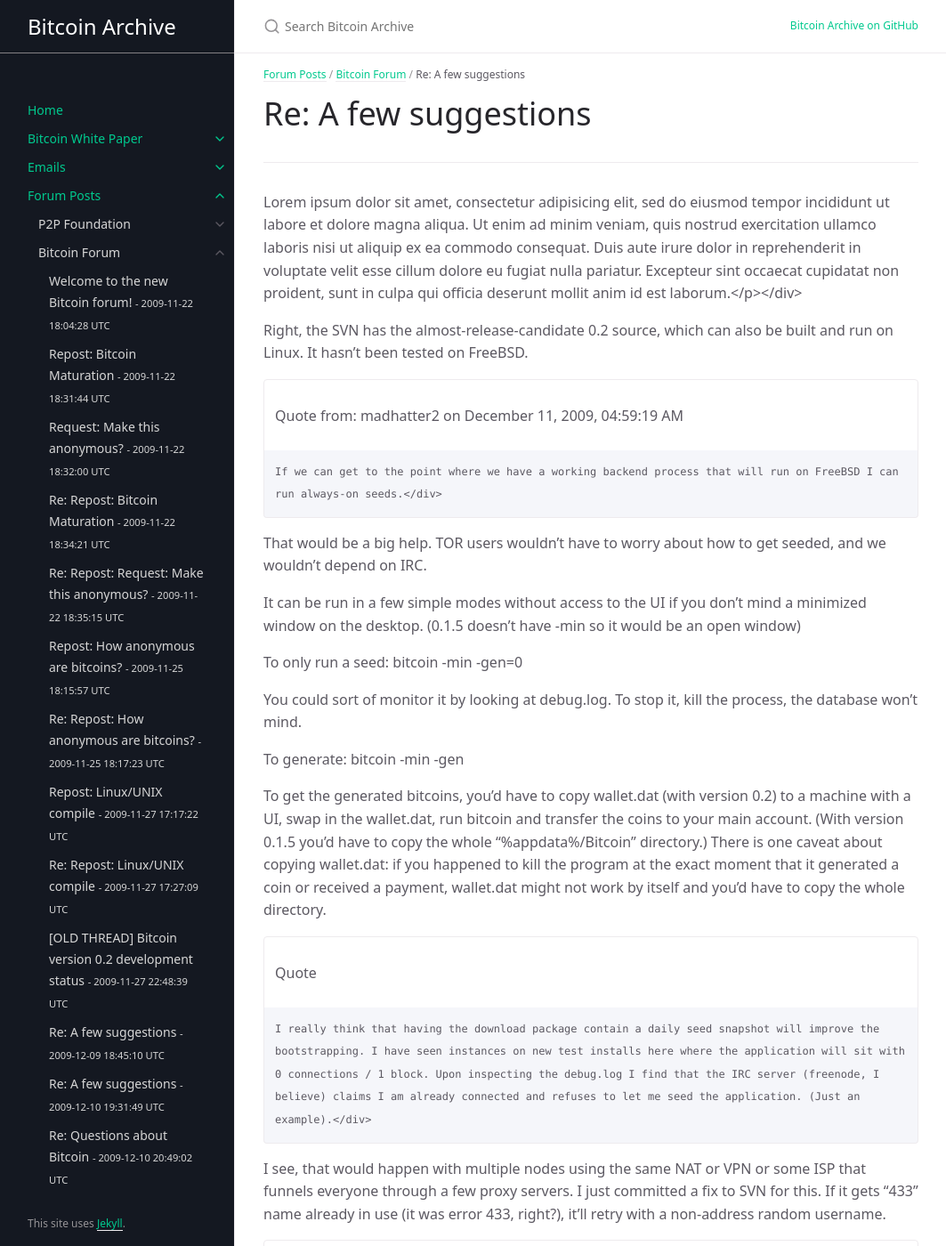
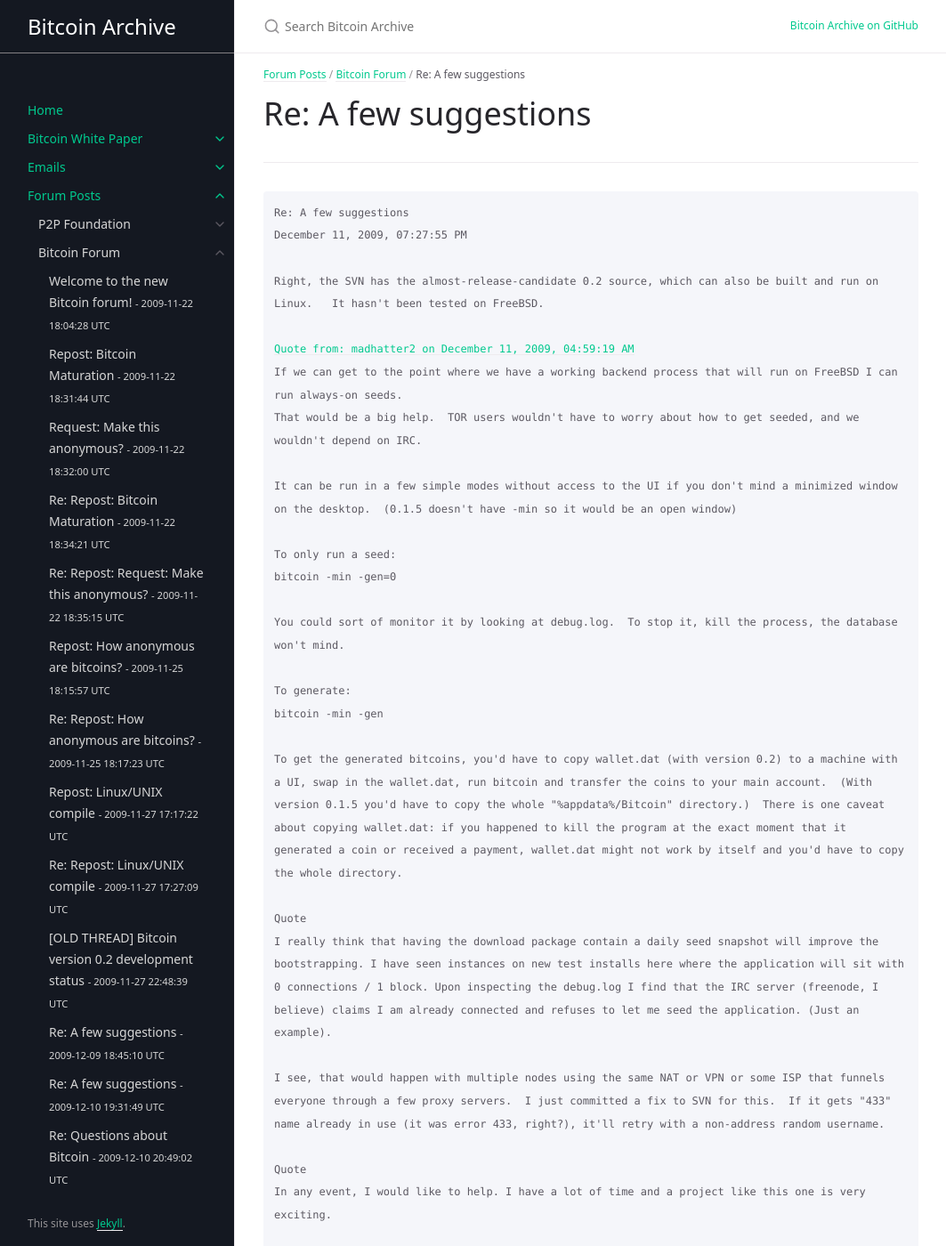
Before and after one commit to wakgill/bitcoin-archive, a Jekyll site: the page built from docs/forum/bitcoin-forum/15.md, in a window 1280 px wide and 1400 px high. Shown: the whole window at 89% size, without its empty margins (108-1171 px from the left). Built offline with Jekyll 4.4.1, drawn with Linux system fonts in a browser that asks for light colours; some web fonts are replaced; some of the changed text lies outside the part shown.

Commit message:
Update 15.md

```diff
--- a/docs/forum/bitcoin-forum/15.md
+++ b/docs/forum/bitcoin-forum/15.md
@@ -12,16 +12,14 @@ original: https://bitcointalk.org/index.php?topic=12.msg50#msg50
 
 ---
 
-
-Lorem ipsum dolor sit amet, consectetur adipisicing elit, sed do eiusmod tempor incididunt ut labore et dolore magna aliqua. Ut enim ad minim veniam, quis nostrud exercitation ullamco laboris nisi ut aliquip ex ea commodo consequat. Duis aute irure dolor in reprehenderit in voluptate velit esse cillum dolore eu fugiat nulla pariatur. Excepteur sint occaecat cupidatat non proident, sunt in culpa qui officia deserunt mollit anim id est laborum.</p></div>
+<div class="language-plaintext highlighter-rouge"><div class="highlight"><pre class="highlight">
+<code>Re: A few suggestions
+December 11, 2009, 07:27:55 PM
 
 Right, the SVN has the almost-release-candidate 0.2 source, which can also be built and run on Linux.   It hasn't been tested on FreeBSD.
 
-<div class="code-example"><p>Quote from: madhatter2 on December 11, 2009, 04:59:19 AM</p></div>
-<div class="language-plaintext highlighter-rouge"><div class="highlight"><pre class="highlight">
-<code>If we can get to the point where we have a working backend process that will run on FreeBSD I can run always-on seeds.</div>
-</code></pre></div></div>
-
+<a href="https://bitcointalk.org/index.php?topic=12.msg47#msg47">Quote from: madhatter2 on December 11, 2009, 04:59:19 AM</a>
+If we can get to the point where we have a working backend process that will run on FreeBSD I can run always-on seeds.
 That would be a big help.  TOR users wouldn't have to worry about how to get seeded, and we wouldn't depend on IRC.
 
 It can be run in a few simple modes without access to the UI if you don't mind a minimized window on the desktop.  (0.1.5 doesn't have -min so it would be an open window)
@@ -36,16 +34,13 @@ bitcoin -min -gen
 
 To get the generated bitcoins, you'd have to copy wallet.dat (with version 0.2) to a machine with a UI, swap in the wallet.dat, run bitcoin and transfer the coins to your main account.  (With version 0.1.5 you'd have to copy the whole "%appdata%/Bitcoin" directory.)  There is one caveat about copying wallet.dat: if you happened to kill the program at the exact moment that it generated a coin or received a payment, wallet.dat might not work by itself and you'd have to copy the whole directory.
 
-<div class="code-example"><p>Quote</p></div>
-<div class="language-plaintext highlighter-rouge"><div class="highlight"><pre class="highlight">
-<code>I really think that having the download package contain a daily seed snapshot will improve the bootstrapping. I have seen instances on new test installs here where the application will sit with 0 connections / 1 block. Upon inspecting the debug.log I find that the IRC server (freenode, I believe) claims I am already connected and refuses to let me seed the application. (Just an example).</div>
-</code></pre></div></div>
+Quote
+I really think that having the download package contain a daily seed snapshot will improve the bootstrapping. I have seen instances on new test installs here where the application will sit with 0 connections / 1 block. Upon inspecting the debug.log I find that the IRC server (freenode, I believe) claims I am already connected and refuses to let me seed the application. (Just an example).
 
 I see, that would happen with multiple nodes using the same NAT or VPN or some ISP that funnels everyone through a few proxy servers.  I just committed a fix to SVN for this.  If it gets "433" name already in use (it was error 433, right?), it'll retry with a non-address random username.
 
-<div class="code-example"><p>Quote</p></div>
-<div class="language-plaintext highlighter-rouge"><div class="highlight"><pre class="highlight">
-<code>In any event, I would like to help. I have a lot of time and a project like this one is very exciting.</div>
-</code></pre></div></div>
+Quote
+In any event, I would like to help. I have a lot of time and a project like this one is very exciting.
 
-That's great, any help is really appreciated!
+That's great, any help is really appreciated!</div>
+</code></pre></div>
```
